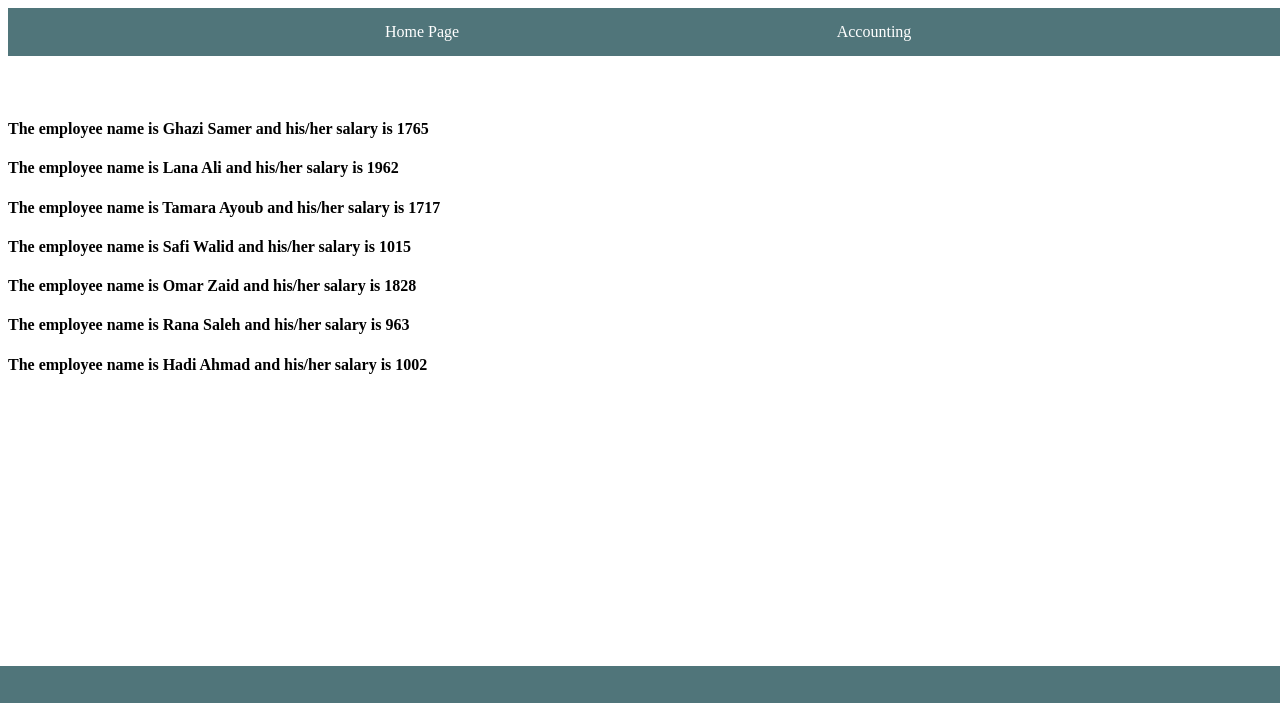
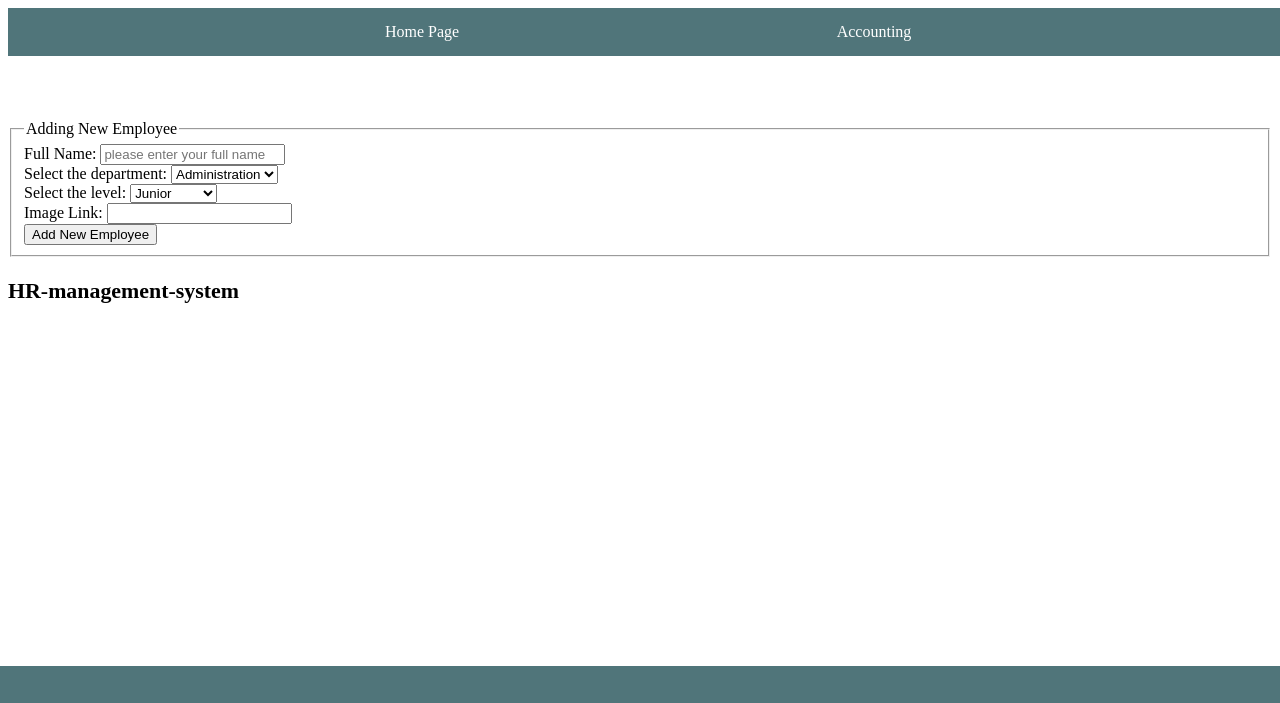
Before and after one commit to MohammedAbuEssa/HR-management-system, a plain HTML site: page index.html in a window 1280 px wide. Shown: the top 703 px of the page. Drawn offline with Linux system fonts and the light colour scheme.

Commit message:
First Push for events

```diff
--- a/app.js
+++ b/app.js
@@ -1,23 +1,32 @@
 "use strict"
 let employees=[];
 
-function Employee(id,fullName,department,level,imageURL,){
+function Employee(fullName,department,level,imageURL,){
 this.salary=0;
-this.id=id;
+this.id=0;
 this.fullName=fullName;
 this.department=department;
 this.level=level;
 this.imageURL=imageURL;
+this.salaryLevel(level);
+this.idGenerater();
+employees.push(this);
 
-
-this.salaryLevel(level);
-employees.push(this);
 
 let netSalary=this.salary/7.5;
 }
 
+Employee.prototype.idGenerater=function () {
+let uniqueId=0;
+uniqueId=Math.floor(Math.random() * (9999-1000-1)+1000);
+this.id=uniqueId;
+console.log(uniqueId);
+
+}
+
+
 Employee.prototype.salaryLevel=function (level){
-    console.log(level);
+
 switch (level) {
     case "Senior":
         this.salary=Math.floor(Math.random() * (2000-1500-1)+1500);
@@ -36,8 +45,19 @@ case "Mid-Senior":
 
 }
 
+
+function headerRender() {
+    const h3E1=document.createElement("h3");
+    let header=document.getElementById("h3");
+    h3E1.textContent=`HR-management-system`;
+    header.appendChild(h3E1);
+    console.log(this.id);
+}
+
+headerRender();
+
 Employee.prototype.render=function(){
-    document.write(`<h4>The employee name is ${this.fullName} and his/her salary is ${this.salary}</h4>`);
+    // document.write(`<h4>The employee name is ${this.fullName} and his/her salary is ${this.salary}</h4>`);
 }
 
 
--- a/index.html
+++ b/index.html
@@ -18,6 +18,39 @@
         </div>
     </header>
     <main>
+        <section>
+            <form id="drinksForm">
+                <fieldset>
+                    <legend>Adding New Employee</legend>
+                    <label for="">Full Name:</label>
+                    <input type="text" id="fullName" name="fName" placeholder="please enter your full name" />
+                    <br />
+                    <label for="department">Select the department:</label>
+                    <select name="department" id="department">
+                        <option value="Administration">Administration</option>
+                        <option value="Marketing">Marketing</option>
+                        <option value="Development">Development</option>
+                        <option value="Finance">Finance</option>
+                    </select> <br />
+                    <label for="level">Select the level:</label>
+                    <select name="level" id="level">
+                        <option value="Junior">Junior</option>
+                        <option value="Mid-Senior">Mid-Senior</option>
+                        <option value="Senior">Senior</option>
+                    </select> <br />
+                    <label for="image">Image Link:</label>
+                    <input type="text" id="image" name="image" />
+                    <br />
+                    <input type="submit" name="" id="" value="Add New Employee" />
+                </fieldset>
+                <!-- <fieldset>
+                <legend>another one</legend>
+              </fieldset> -->
+            </form>
+        </section>
+
+        <h3 id="h3"></h3>
+
 
     </main>
     <footer>
```
